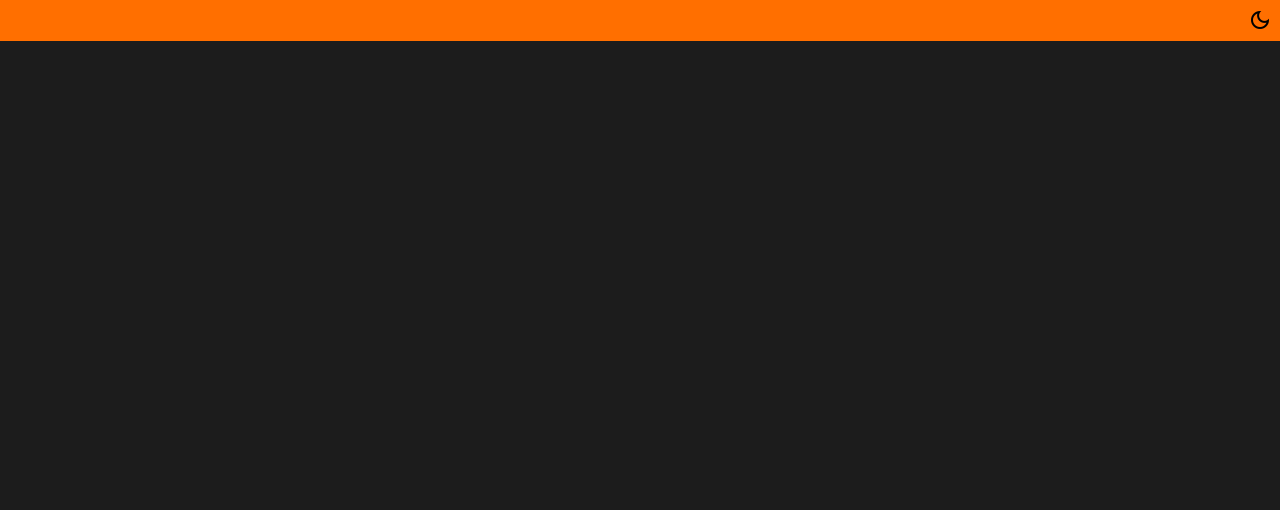
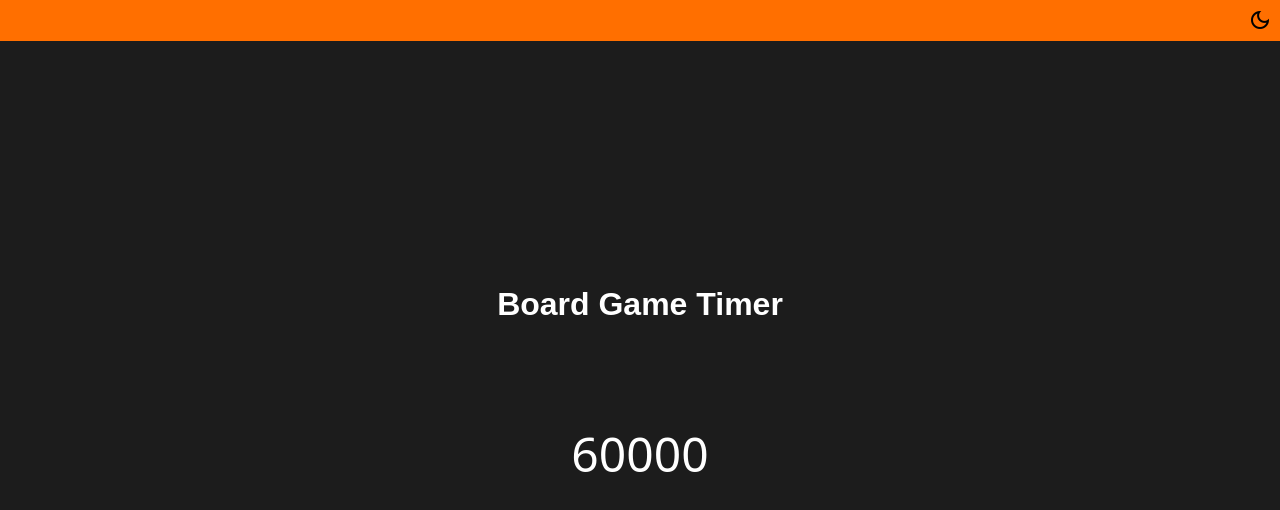
Before and after one commit to Shiinoya/HidalgoSoftware, a SvelteKit app: page /applications/timer in a window 1280 px wide. Shown: the top 510 px of the page. Built offline with nearby package versions, Linux system fonts and the light colour scheme; a web font is replaced by a local one.

Commit message:
Create countdown component

```diff
--- a/src/routes/applications/timer/+page.svelte
+++ b/src/routes/applications/timer/+page.svelte
@@ -1,4 +1,6 @@
-<script lang="ts"></script>
+<script lang="ts">
+  import Countdown from './Countdown.svelte';
+</script>
 
 <!--
 @component
@@ -13,8 +15,17 @@ feature_description
 - prop_name: prop_description
 -->
 
-<title>Timer</title>
+<title>Board Game Timer</title>
 
-<div></div>
+<div class="view-wrapper">
+  <h1>Board Game Timer</h1>
+  <Countdown minutes={1} />
+</div>
 
-<style lang="scss"></style>
+<style lang="scss">
+  div.view-wrapper {
+    display: flex;
+    flex-direction: column;
+    align-items: center;
+  }
+</style>
--- /dev/null
+++ b/src/routes/applications/timer/Countdown.svelte
@@ -0,0 +1,55 @@
+<script lang="ts">
+  import { onDestroy } from 'svelte';
+
+  let { minutes } = $props();
+  let seconds = minutes * 60;
+  let timeLeft = $state(seconds * 1000); // in milliseconds
+
+  let timer: ReturnType<typeof setInterval>;
+
+  const startCountdown = () => {
+    if (timer) clearInterval(timer); // reset if already running
+
+    console.log(`timer started`);
+
+    timer = setInterval(() => {
+      if (timeLeft > 0) {
+        timeLeft -= 1000;
+      } else {
+        clearInterval(timer);
+      }
+    }, 1000);
+  };
+
+  onDestroy(() => {
+    clearInterval(timer);
+  });
+</script>
+
+<!--
+@component
+
+## Countdown
+component_description
+
+### Features
+feature_description
+
+### Props
+- prop_name: prop_description
+-->
+
+<div class="component-wrapper">
+  <div onclick={startCountdown}>{timeLeft.toFixed(0)}</div>
+</div>
+
+<style lang="scss">
+  div.component-wrapper {
+    max-width: 400px;
+    padding: 2em;
+
+    font-size: 3rem;
+
+    cursor: pointer;
+  }
+</style>
```
